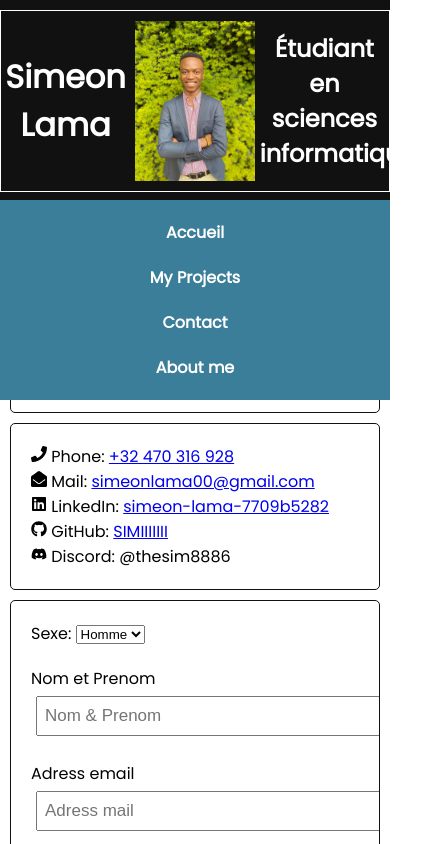
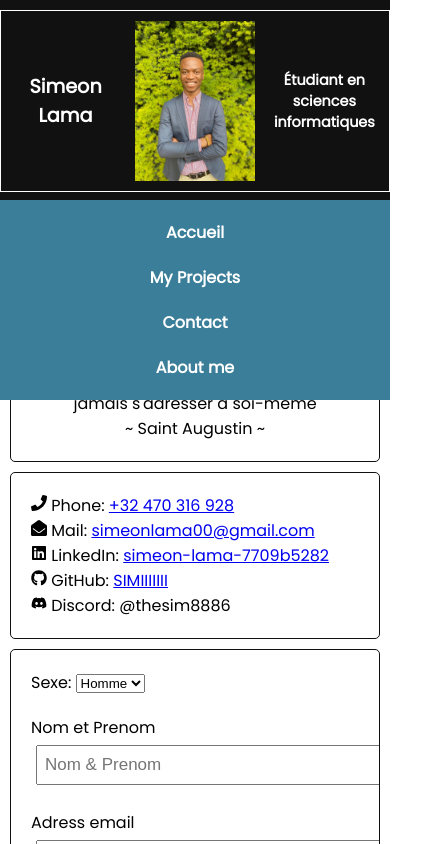
Before and after one commit to SIMIIIIIII/portfolio, a React (Create React App) app: page /portfolio/contact in a window 390 px wide. Shown: the top 844 px of the page, 428 px wide, since content can reach past the window. Built offline with nearby package versions, Linux system fonts and the light colour scheme.

Commit message:
css modify for mobile  responsiveness

```diff
--- a/src/index.css
+++ b/src/index.css
@@ -150,15 +150,33 @@ footer {
 }
 
 @media (max-width: 600px) {
+  .logo-div h1 {
+    font-size: 1.2rem;
+  }
+
+  .logo-div h2 {
+    font-size: 0.9rem;
+  }
+
+  .logo-div {
+    height: auto;
+    min-height: 120px;
+  }
+
   .menu {
     flex-direction: column;
     align-items: center;
+    top: 120px;
   }
 
   .menu a {
     width: 100%;
     text-align: center;
     padding: 15px 0;
+  }
+
+  .content {
+    margin-top: calc(120px + 200px);
   }
 
   .container {
@@ -172,7 +190,15 @@ footer {
   }
 
   .logo {
-    width: 80px;
+    width: 60px;
+  }
+
+  .comment {
+    position: relative;
+    top: 0;
+    right: 0;
+    max-width: 100%;
+    margin: 20px 10px;
   }
 }
 
```
Also changed, not shown: 1 other file (tests, documents, lock files or other folders).
